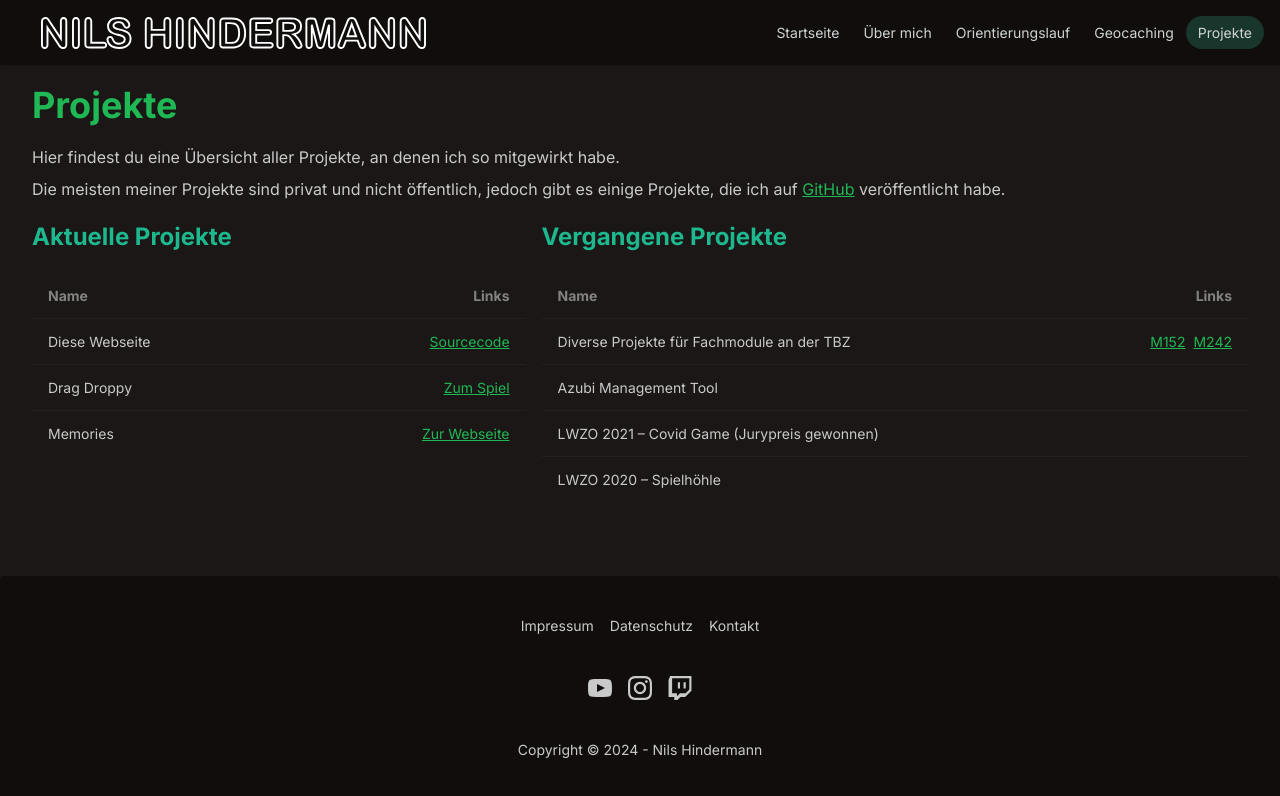
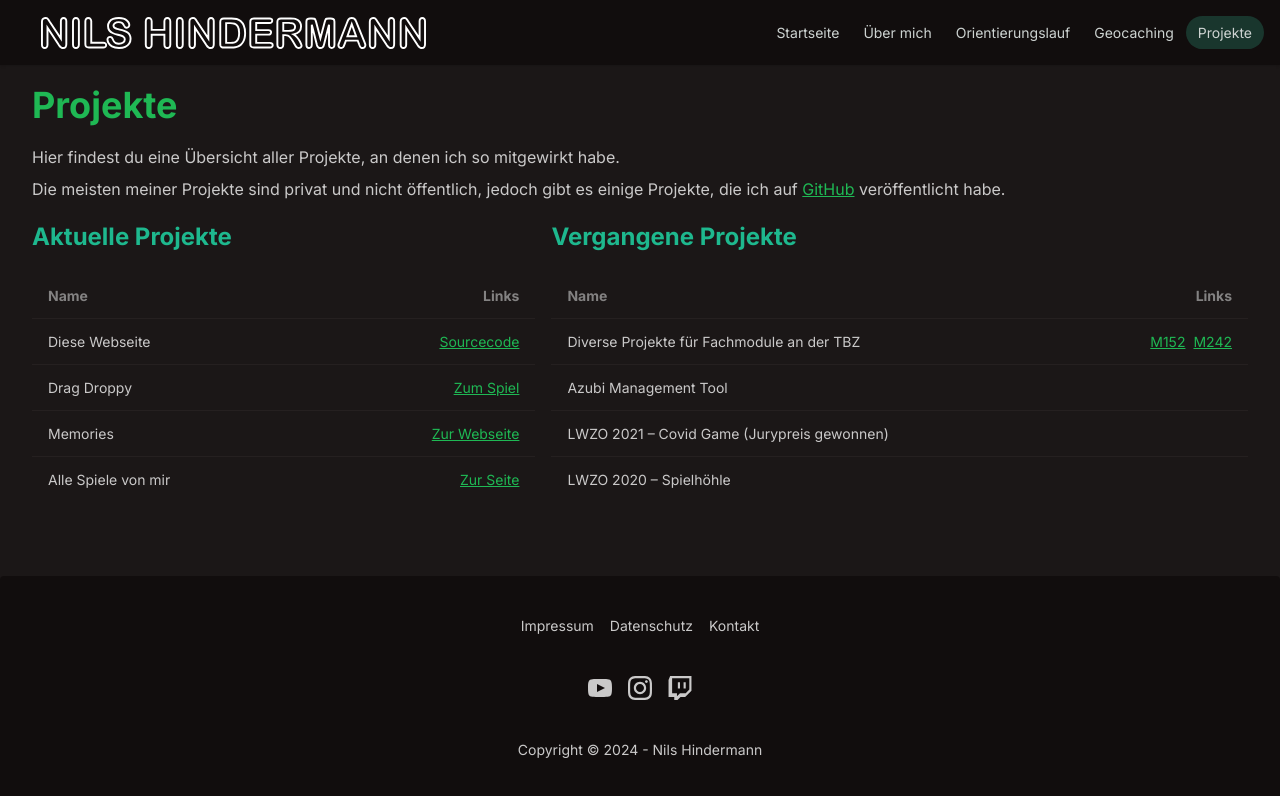
Before and after one commit to nilshindermann/nilsh.ch, a Next.js app: page /projects in a window 1280 px wide. Shown: the top 796 px of the page. Built offline with nearby package versions, Linux system fonts and the light colour scheme.

Commit message:
Link to games page

```diff
--- a/data/projects.ts
+++ b/data/projects.ts
@@ -41,6 +41,16 @@ export const projects: Array<Project> = [
         ],
     },
     {
+        name: 'Alle Spiele von mir',
+        isActive: true,
+        links: [
+            {
+                href: '/games',
+                label: 'Zur Seite',
+            },
+        ],
+    },
+    {
         name: 'Diverse Projekte für Fachmodule an der TBZ',
         isActive: false,
         links: [
```
